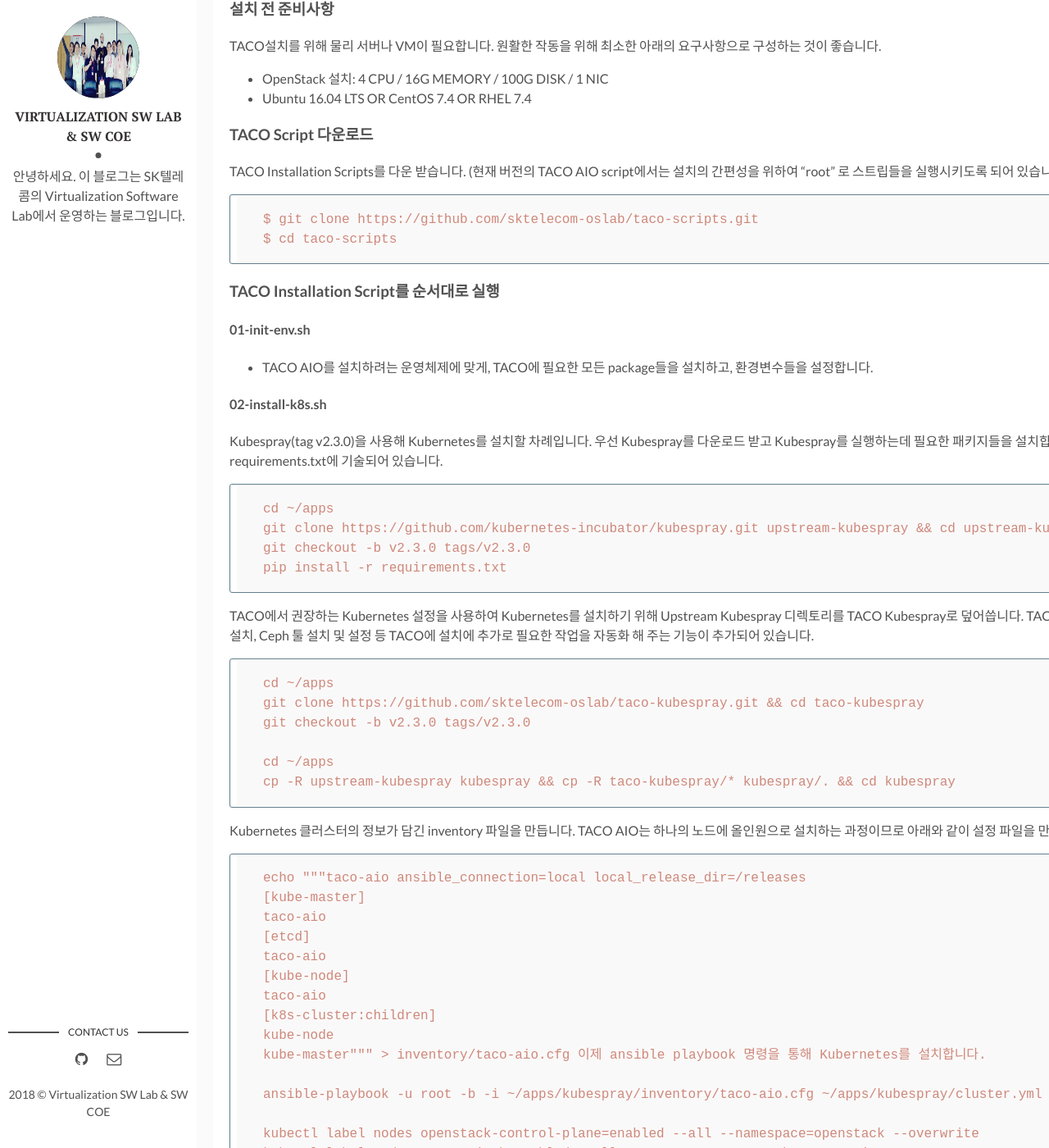
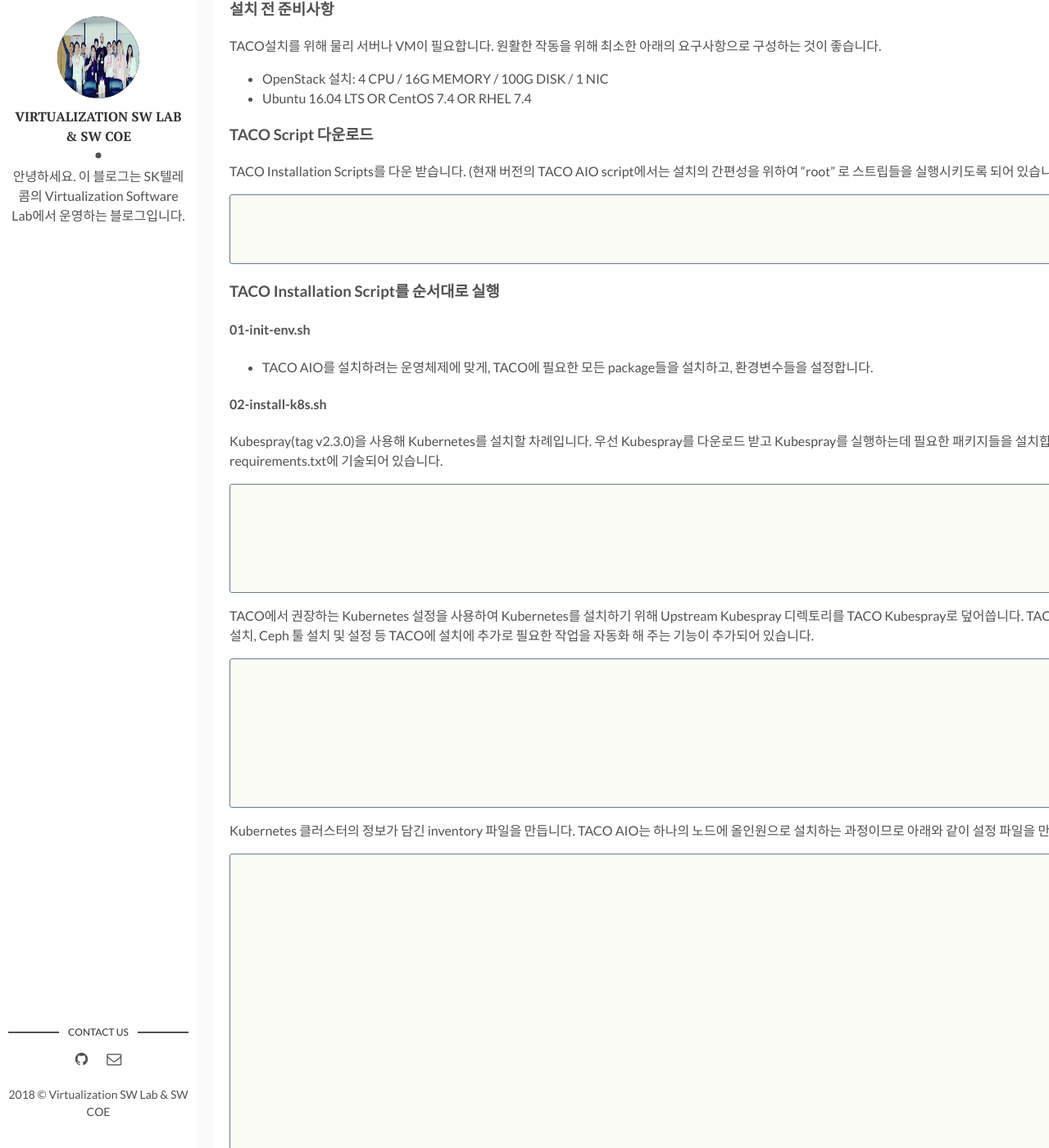
Before and after one commit to sktelecom-oslab/Virtualization-Software-Lab, a Jekyll site: the page built from _posts/2018-01-31-Taco.md, in a window 1280 px wide and 1400 px high, scrolled down 4061 px. Shown: the whole window at 82% size. Built offline with Jekyll 4.4.1, drawn with Linux system fonts in a browser that asks for light colours.

Commit message:
hightlight testing

```diff
--- a/assets/css/main.css
+++ b/assets/css/main.css
@@ -437,23 +437,23 @@ template {
 }
 
 .highlight {
-  background-color: #faf9f9;
+  background-color: #fcfcf7;
   -webkit-border-radius: 3px;
           border-radius: 3px;
   margin: 0;
 }
 
 .highlighter-rouge {
-  color: #ce887b;
+  color: #fcfcf7;
   font-weight: 400;
   border: 1px solid #607D8B;
   -webkit-border-radius: 3px;
           border-radius: 3px;
-  padding: 0.1rem 0.5rem;
+  padding: 0.1rem 0.1rem;
 }
 
 .highlight .hll {
-  background-color: #ffc;
+  background-color: #fcfcf7;
 }
 
 .highlight .c {
```
